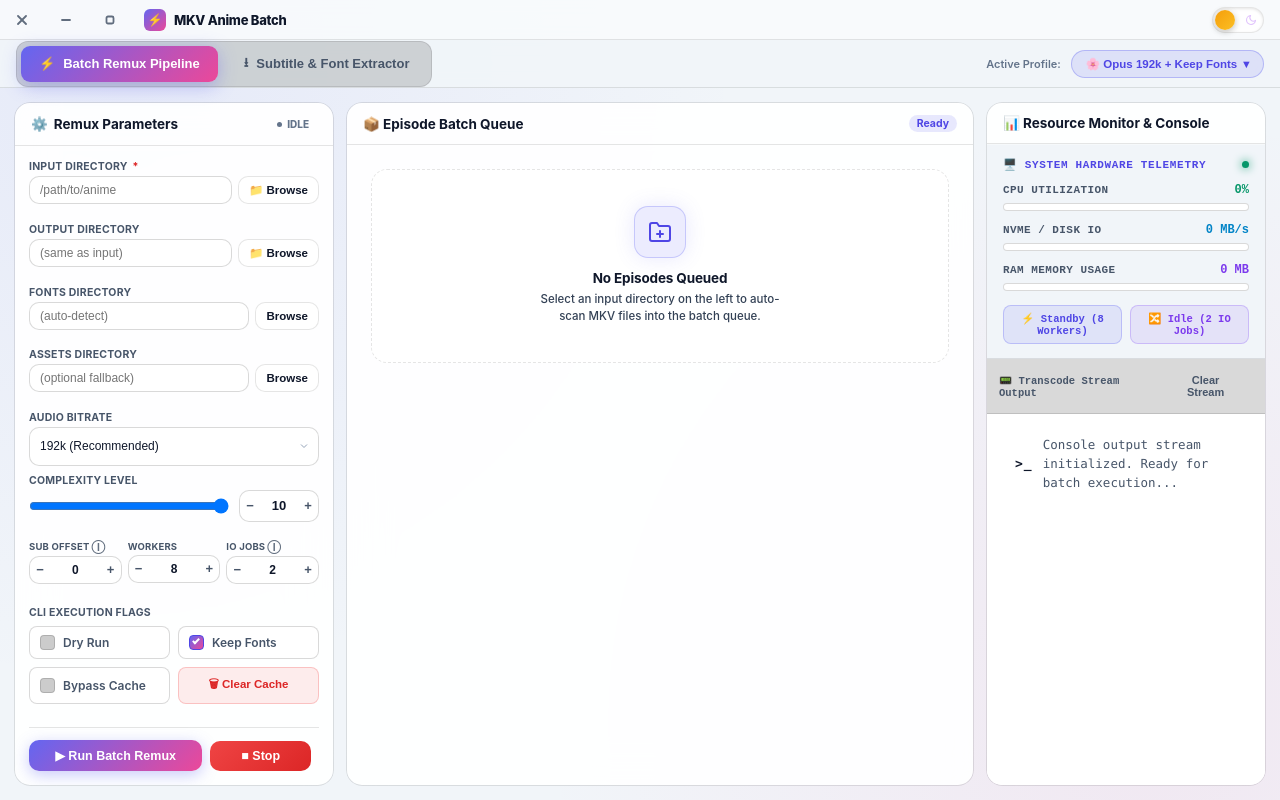
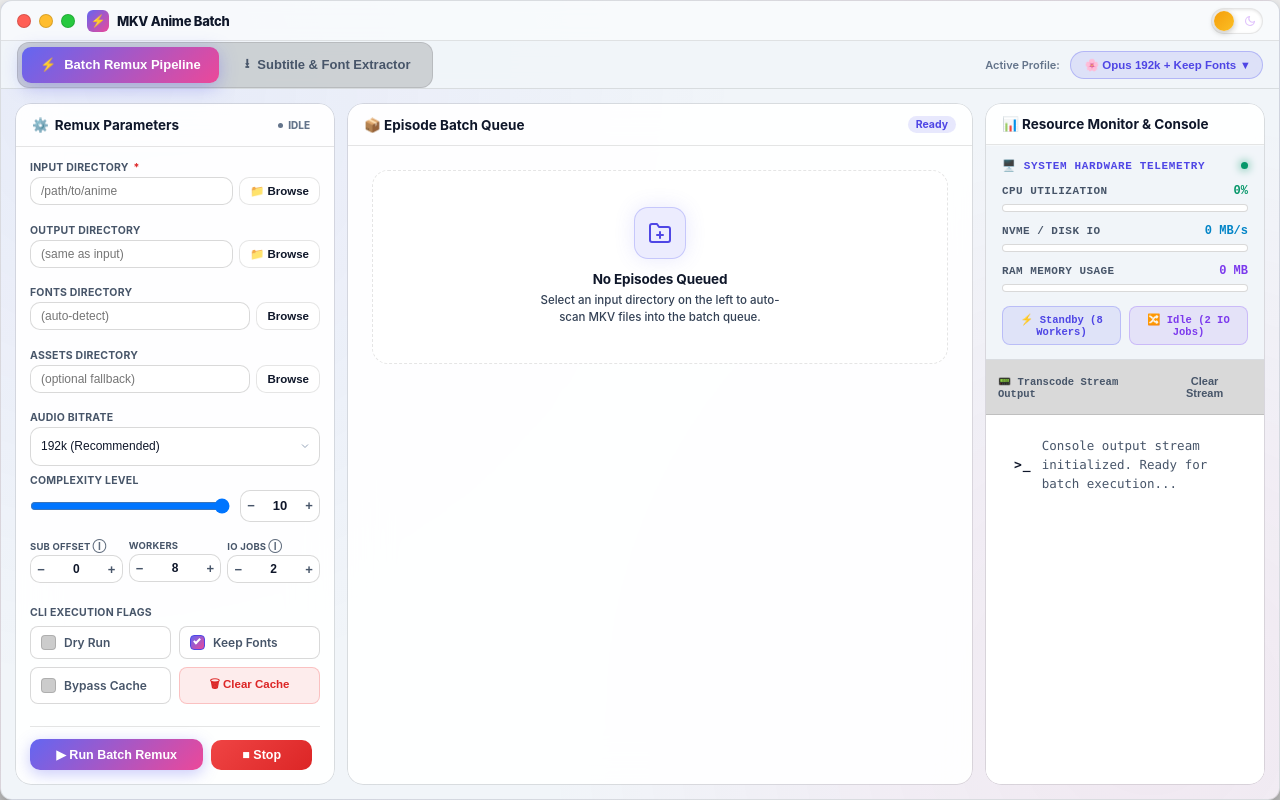
Before and after one commit to Si-Forces/mkvanimebatch, a plain HTML site: page desktop-tauri/ui/index.html in a window 1280 px wide. Drawn offline with Linux system fonts and the light colour scheme.

Commit message:
feat(ui): convert titlebar controls to top-left floating traffic light dots with 12px rounded glass shell

```diff
--- a/desktop-tauri/ui/style.css
+++ b/desktop-tauri/ui/style.css
@@ -137,10 +137,17 @@ input[type="number"] {
   position: relative;
 }
 
-.is-windows #app, .is-linux #app {
+.is-windows #app {
   border-radius: 0;
   border: none;
   box-shadow: none;
+}
+
+.is-linux #app {
+  border-radius: 12px;
+  border: 1px solid var(--glass-border);
+  box-shadow: var(--shadow-lg);
+  overflow: hidden;
 }
 
 /* ─── Clean Title Bar (Dedicated Drag Area) ──────────────────────────────── */
@@ -175,32 +182,42 @@ button, input, select, textarea, a, label, .pipeline-tab-btn, .browse-btn, .tl-b
   pointer-events: auto !important;
 }
 
-/* ─── Traffic Lights / Window Controls ──────────────────────────────────── */
+/* ─── Sleek Floating Circular Traffic Lights (Top-Left) ─────────────────── */
 .traffic-lights {
   display: flex;
   align-items: center;
   gap: 8px;
   flex-shrink: 0;
   z-index: 20;
+  position: relative;
 }
 
 .tl-btn {
-  width: 14px;
-  height: 14px;
-  border-radius: 50%;
-  border: none;
+  -webkit-appearance: none !important;
+  -moz-appearance: none !important;
+  appearance: none !important;
+  outline: none !important;
+  width: 14px !important;
+  height: 14px !important;
+  border-radius: 50% !important;
+  border: none !important;
   cursor: pointer;
   display: flex;
   align-items: center;
   justify-content: center;
-  transition: all 0.2s cubic-bezier(0.16, 1, 0.3, 1);
-  color: rgba(0, 0, 0, 0.7);
-  padding: 0;
+  transition: transform 0.15s cubic-bezier(0.16, 1, 0.3, 1), filter 0.15s ease;
+  color: rgba(0, 0, 0, 0.75);
+  padding: 0 !important;
+  margin: 0 !important;
+  box-sizing: border-box;
 }
 
 .tl-btn svg {
   opacity: 0;
+  width: 10px;
+  height: 10px;
   transition: opacity 0.15s ease;
+  pointer-events: none;
 }
 
 .traffic-lights:hover .tl-btn svg,
@@ -208,52 +225,13 @@ button, input, select, textarea, a, label, .pipeline-tab-btn, .browse-btn, .tl-b
   opacity: 1;
 }
 
-.tl-close { background: #ff5f56; border: 0.5px solid rgba(0, 0, 0, 0.12); }
-.tl-min   { background: #ffbd2e; border: 0.5px solid rgba(0, 0, 0, 0.12); }
-.tl-max   { background: #27c93f; border: 0.5px solid rgba(0, 0, 0, 0.12); }
+.tl-close { background: #ff5f56 !important; border: 0.5px solid rgba(0, 0, 0, 0.15) !important; }
+.tl-min   { background: #ffbd2e !important; border: 0.5px solid rgba(0, 0, 0, 0.15) !important; }
+.tl-max   { background: #27c93f !important; border: 0.5px solid rgba(0, 0, 0, 0.15) !important; }
 
 .tl-btn:hover {
-  transform: scale(1.1);
-  filter: brightness(1.08);
-}
-
-/* Windows / Linux Native Modern Titlebar Controls */
-.is-windows .traffic-lights,
-.is-linux .traffic-lights {
-  gap: 0;
-  margin-left: -16px;
-  height: 40px;
-}
-
-.is-windows .tl-btn,
-.is-linux .tl-btn {
-  width: 44px;
-  height: 40px;
-  border-radius: 0;
-  background: transparent !important;
-  border: none !important;
-  color: var(--text-muted);
-  transition: background 0.15s ease, color 0.15s ease;
-}
-
-.is-windows .tl-btn svg,
-.is-linux .tl-btn svg {
-  opacity: 0.85 !important;
-  width: 12px;
-  height: 12px;
-}
-
-.is-windows .tl-btn:hover,
-.is-linux .tl-btn:hover {
-  transform: none;
-  background: var(--glass-bg-hover) !important;
-  color: var(--text);
-}
-
-.is-windows .tl-close:hover,
-.is-linux .tl-close:hover {
-  background: #e81123 !important;
-  color: #ffffff !important;
+  transform: scale(1.15) !important;
+  filter: brightness(1.12) !important;
 }
 
 .titlebar-brand {
@@ -290,8 +268,9 @@ button, input, select, textarea, a, label, .pipeline-tab-btn, .browse-btn, .tl-b
 .titlebar-actions {
   display: flex;
   align-items: center;
-  gap: 10px;
+  gap: 12px;
   margin-left: auto;
+  height: 100%;
   z-index: 20;
 }
 
```
Also changed, not shown: desktop-tauri/ui/index.html (+1 -1 lines).
